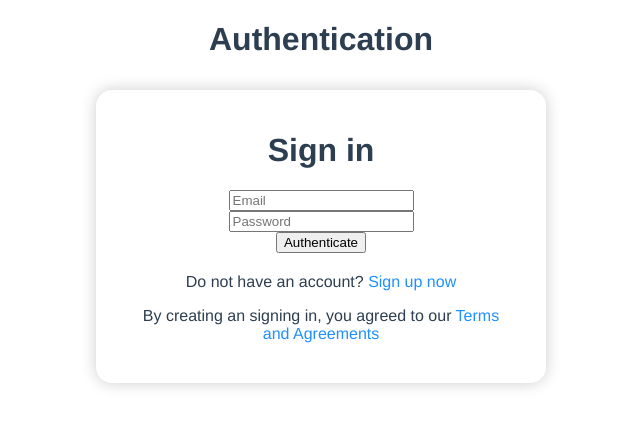
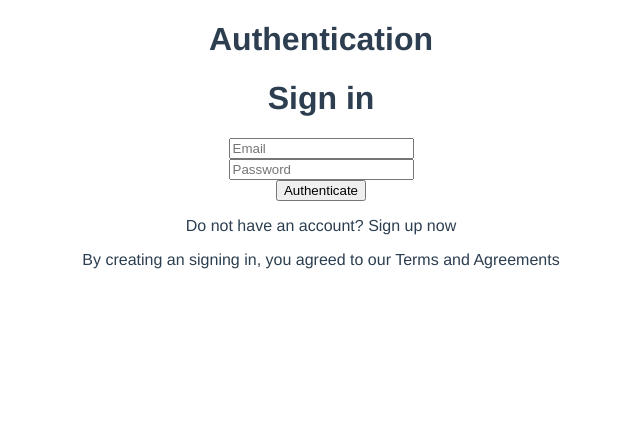
Before and after one commit to eru123/school-vf, a Vue app: page /#/ in a window 1280 px wide. Shown: the top 426 px of the page, without its empty margins (319-959 px from the left). Built offline with nearby package versions, Linux system fonts and the light colour scheme.

Commit message:
added: auth page style

```diff
--- a/src/components/AuthFormLogin.vue
+++ b/src/components/AuthFormLogin.vue
@@ -1,5 +1,5 @@
 <template>
-  <div>
+  <div class="auth-form">
     <h1>Sign in</h1>
     <div>
       <input type="text" v-model="email" placeholder="Email" /> <br />
@@ -9,6 +9,7 @@
   </div>
 </template>
 <script>
+import "@/styles/auth-form.stylus";
 // import firebase from "@/firebase";
 export default {
   name: "AuthFormLogin",
--- a/src/components/AuthFormRegister.vue
+++ b/src/components/AuthFormRegister.vue
@@ -1,5 +1,5 @@
 <template>
-  <div>
+  <div class="auth-form">
     <h1>Sign up</h1>
     <div>
       <input type="text" v-model="email" placeholder="Email" /> <br />
@@ -9,6 +9,7 @@
   </div>
 </template>
 <script>
+import "@/styles/auth-form.stylus";
 // import firebase from "@/firebase";
 export default {
   name: "AuthFormLogin",
--- a/src/views/Auth.vue
+++ b/src/views/Auth.vue
@@ -33,6 +33,7 @@
   </div>
 </template>
 <script>
+import "@/styles/auth-page.stylus";
 import Login from "@/components/AuthFormLogin.vue";
 import Register from "@/components/AuthFormRegister.vue";
 export default {
@@ -46,26 +47,3 @@ export default {
   },
 };
 </script>
-<style lang="stylus">
-.page-auth
-  padding 0 1em
-
-.af-container
-  max-width 450px
-  min-width 250px
-  margin 2em auto
-  border-radius 1em
-  box-shadow: 0 0 1em rgba(0,0,0,.2)
-  padding 20px 0
-
-.af-bottom
-  max-width 80%
-  margin 20px auto
-  p
-    margin-bottom 1em
-  span
-    color dodgerblue
-    cursor pointer
-    &:hover
-      color #0066cc
-</style>
```
Also changed, not shown: 2 other files (tests, documents, lock files or other folders).
